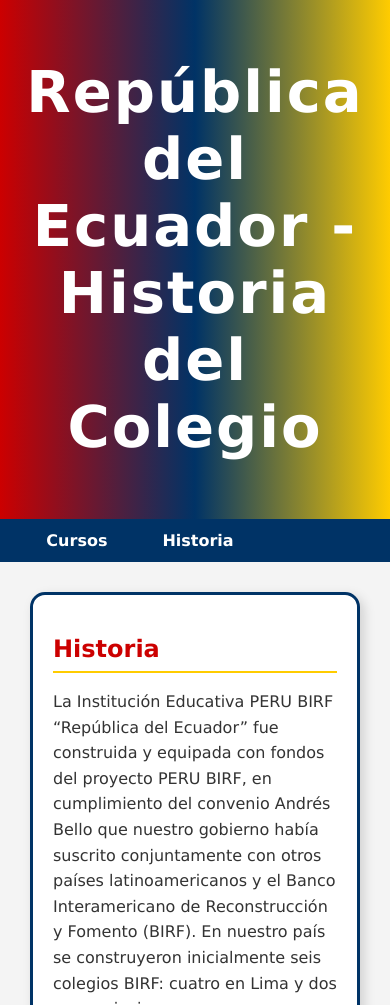
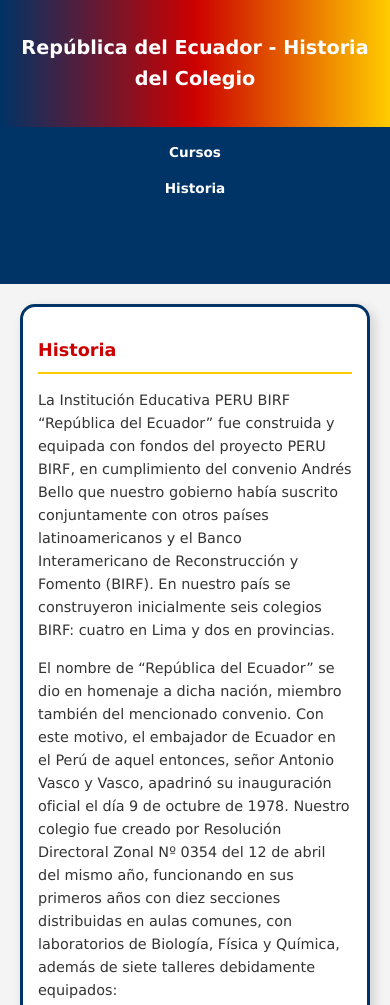
Before and after one commit to Un-mishi/paginaweb, a plain HTML site: page historia.html in a window 390 px wide. Shown: the top 1005 px of the page. Drawn offline with Linux system fonts and the light colour scheme.

Commit message:
Update estilos.css

```diff
--- a/estilos.css
+++ b/estilos.css
@@ -1,18 +1,20 @@
-body {
+    body {
       margin: 0;
       font-family: 'Verdana', Geneva, sans-serif;
       background-color: #f4f4f4;
       color: #333;
+      line-height: 1.6;
     }
 
     header {
-      background: linear-gradient(90deg, #cc0000, #003366, #ffcc00);
+      background: linear-gradient(90deg, #003366, #cc0000, #ffcc00);
       color: white;
       padding: 20px;
       text-align: center;
-      font-size: 1.8em;
-      font-weight: bold;
-      letter-spacing: 2px;
+    }
+
+    header h1 {
+      font-size: 1.8rem;
     }
 
     nav {
@@ -24,9 +26,10 @@ body {
       list-style: none;
       display: flex;
       justify-content: center;
-      gap: 25px;
+      gap: 20px;
       margin: 0;
       padding: 0;
+      flex-wrap: wrap;
     }
 
     nav a {
@@ -36,6 +39,7 @@ body {
       padding: 8px 15px;
       border-radius: 6px;
       transition: background 0.3s;
+      font-size: 1rem;
     }
 
     nav a:hover {
@@ -44,32 +48,24 @@ body {
     }
 
     main {
-      padding: 30px;
-      max-width: 1200px;
+      padding: 20px;
+      max-width: 1100px;
       margin: auto;
     }
 
     .contenido {
       display: flex;
-      gap: 25px;
-      flex-wrap: wrap;
-      justify-content: center;
+      flex-direction: column;
+      gap: 20px;
     }
 
     .bloque {
-      flex: 1 1 30%;
       background: white;
       padding: 20px;
       border: 3px solid #003366;
       border-radius: 15px;
       box-sizing: border-box;
       box-shadow: 4px 4px 12px rgba(0,0,0,0.15);
-      transition: transform 0.3s, box-shadow 0.3s;
-    }
-
-    .bloque:hover {
-      transform: translateY(-5px);
-      box-shadow: 6px 6px 15px rgba(0,0,0,0.2);
     }
 
     .bloque h2 {
@@ -77,27 +73,88 @@ body {
       border-bottom: 2px solid #ffcc00;
       padding-bottom: 8px;
       margin-bottom: 12px;
+      font-size: 1.5rem;
     }
 
-    .bloque p {
-      line-height: 1.6;
+    .bloque h3 {
+      color: #003366;
+      margin-top: 20px;
+      font-size: 1.2rem;
+    }
+
+    .bloque p, .bloque ul {
+      font-size: 1rem;
+    }
+
+    .bloque ul {
+      margin: 10px 0 20px 25px;
     }
 
     footer {
       background: #003366;
       color: white;
       text-align: center;
-      padding: 20px;
-      margin-top: 40px;
-      font-size: 0.9em;
+      padding: 15px;
+      margin-top: 30px;
+      font-size: 0.9rem;
     }
 
+    /* Ajustes responsivos */
     @media (max-width: 768px) {
-      .contenido {
+      header h1 {
+        font-size: 1.4rem;
+      }
+
+      nav a {
+        font-size: 0.9rem;
+        padding: 6px 12px;
+      }
+
+      .bloque h2 {
+        font-size: 1.3rem;
+      }
+
+      .bloque h3 {
+        font-size: 1.1rem;
+      }
+
+      .bloque p, .bloque ul {
+        font-size: 0.95rem;
+      }
+    }
+
+    @media (max-width: 480px) {
+      header h1 {
+        font-size: 1.2rem;
+      }
+
+      nav ul {
         flex-direction: column;
+        align-items: center;
+        gap: 10px;
+      }
+
+      nav a {
+        font-size: 0.85rem;
       }
 
       .bloque {
-        flex: 1 1 100%;
+        padding: 15px;
+      }
+
+      .bloque h2 {
+        font-size: 1.1rem;
+      }
+
+      .bloque h3 {
+        font-size: 1rem;
+      }
+
+      .bloque p, .bloque ul {
+        font-size: 0.9rem;
+      }
+
+      footer {
+        font-size: 0.8rem;
       }
     }
```
